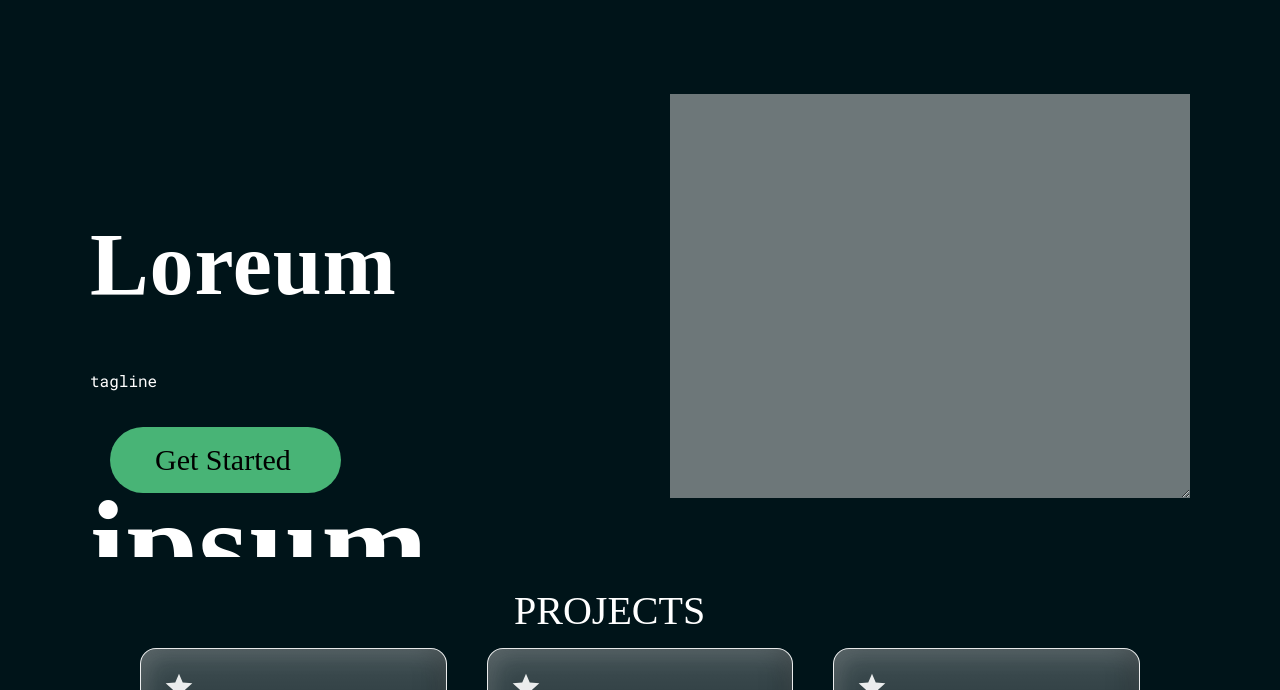
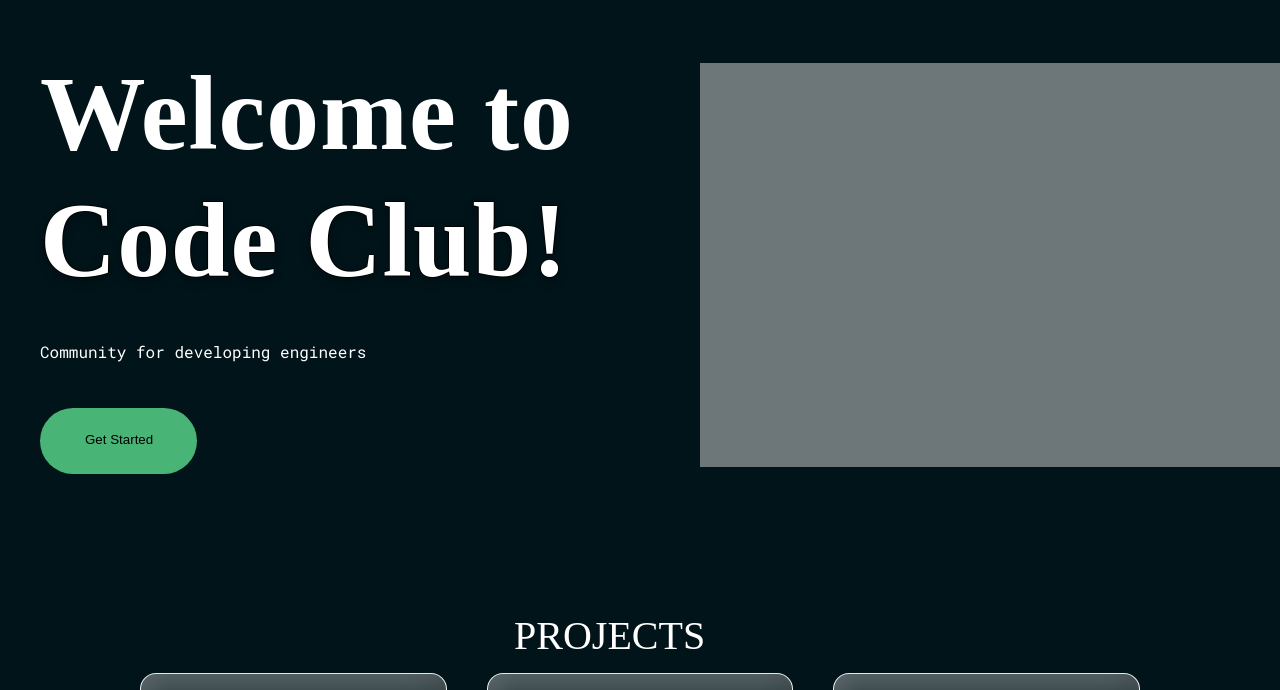
Before and after one commit to stormothecyborg/CODECLUBWEBSITE, a website built with Parcel: page index.html in a window 1280 px wide. Shown: the part 69-759 px from the top of the page. Built offline with nearby package versions, Linux system fonts and the light colour scheme; a web font is replaced by a local one.

Commit message:
welcome section

```diff
--- a/index.css
+++ b/index.css
@@ -1283,3 +1283,57 @@
     line-height: 22px;
   }
 }
+.section {
+  display: flex;
+  align-items: center;
+  padding: 20px;
+}
+
+.hero-content {
+  display: flex;
+  justify-content: space-between;
+  align-items: center;
+  width: 100%;
+}
+
+.hero-description {
+  flex: 1;
+  padding-right: 20px;
+}
+
+.container {
+  margin-right: 20px;
+}
+
+.title {
+  margin-bottom: 10px; /* Reduced margin */
+}
+
+.title .welcome,
+.title .code-club {
+  margin: 0;
+  font-size: 1.2em; /* Decreased font size */
+  text-align: left;
+  line-height: 1.2; /* Slightly reduced line spacing */
+}
+
+.description {
+  margin-bottom: 20px;
+}
+
+.hero-image {
+  flex: 1;
+  display: flex;
+  justify-content: flex-start; /* Adjusted to bring image towards the left */
+}
+
+.hero-image .image {
+  width: 600px; /* Increased image size */
+  height: 400px; /* Increased image size */
+  margin-left: 50px; /* Move image towards the right */
+}
+
+
+.shape-icon {
+  display: none;
+}
--- a/index.html
+++ b/index.html
@@ -78,48 +78,26 @@
             <div class="hero-description">
               <div class="container">
                 <div class="title">
-                  <p class="loreum">
-                    <b class="loreum1">
-                      <span>Loreum</span>
-                    </b>
-                  </p>
-                  <p class="ipsum">
-                    <b class="ipsum1">
-                      <span class="ipsum2">ipsum </span>
-                    </b>
-                  </p>
-                  <p class="dolor">
-                    <b class="dolor1">
-                      <span class="dolor2">Dolor</span>
-                    </b>
-                    <span class="span">
-                      <i class="i"> </i>
-                    </span>
-                  </p>
+                  <p class="welcome"><b>Welcome to</b></p>
+                  <p class="code-club"><b>Code Club!</b></p>
                 </div>
                 <div class="description">
-                tagline
+                  Community for developing engineers
                 </div>
-                <div class="containerget-started">
+                <div class="container-get-started">
                   <button class="primary-button" onclick="location.href='#join-code-club'">
-                    <div class="get-started">Get Started</div>
+                    Get Started
                   </button>
                 </div>
-
-              </div>
-              <div class="hero-image">
-                <textarea class="image" rows="{20}" cols="{26}"> </textarea>
               </div>
             </div>
+            <div class="hero-image">
+              <textarea class="image" rows="20" cols="26"></textarea>
+            </div>
           </div>
-          <img
-            class="shape-icon"
-            loading="lazy"
-            alt=""
-            src="./public/vector-200.svg"
-          />
+          <img class="shape-icon" loading="lazy" alt="" src="./public/vector-200.svg" />
         </div>
-      </section>
+
       <section class="our-projects" id="our-projects">
         <div class="project-header-wrapper">
           <div class="project-header">
```
